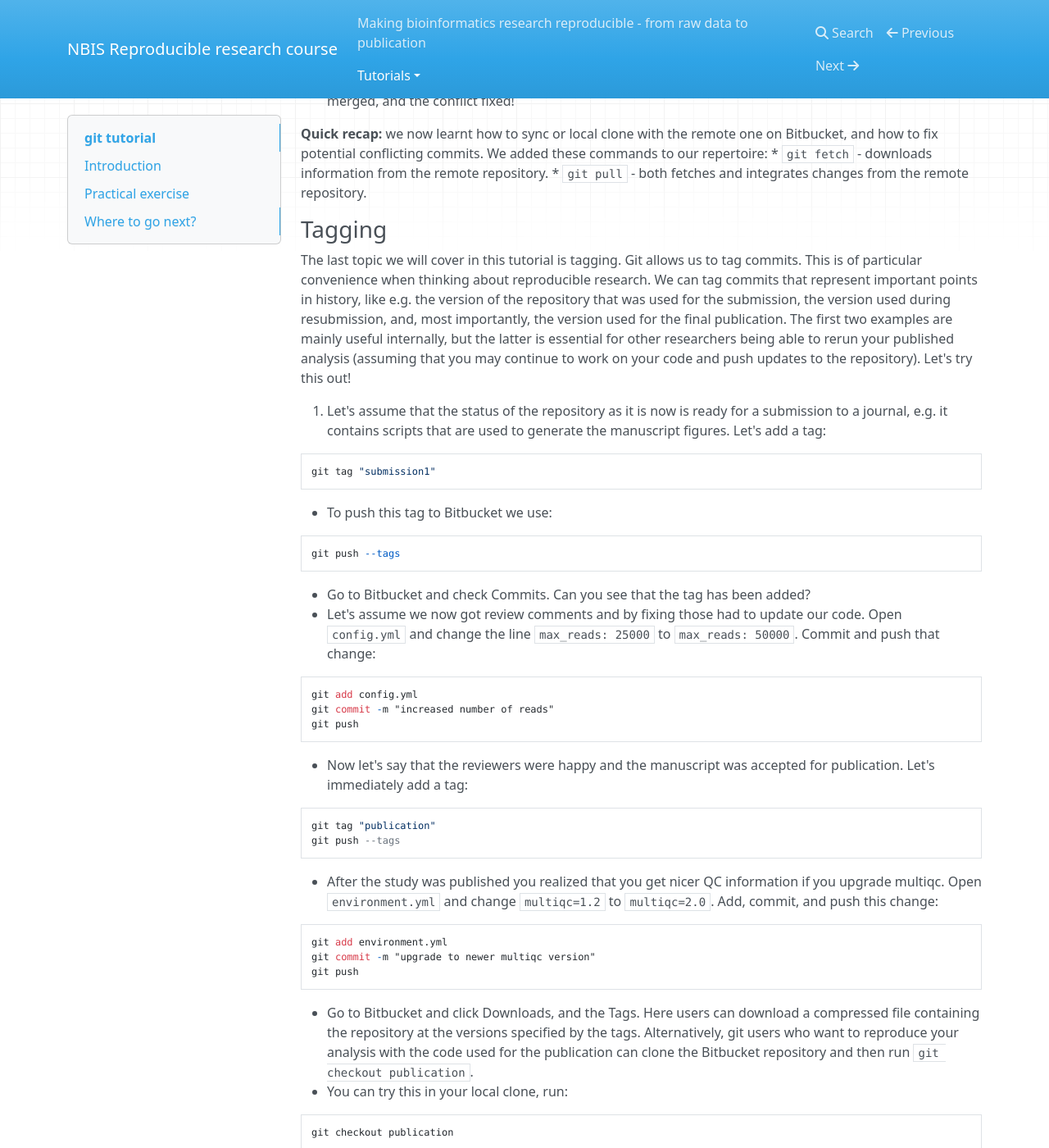
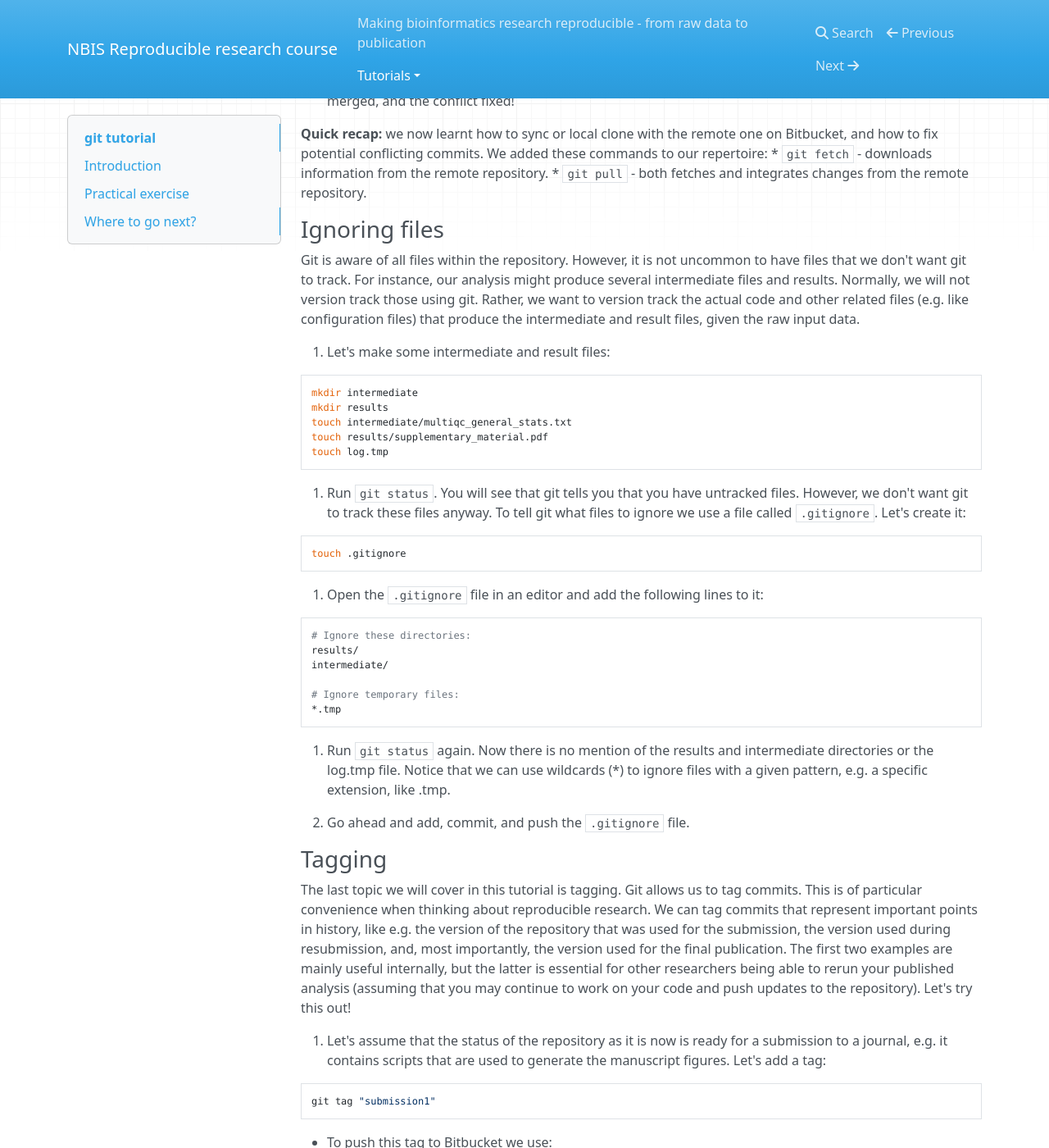
Before and after one commit to NBISweden/workshop-reproducible-research, an MkDocs documentation site: the page built from docs/git.md, in a window 1280 px wide and 1400 px high, scrolled down 7767 px. Shown: the whole window at 82% size. Built offline with MkDocs 1.6.1, drawn with Linux system fonts in a browser that asks for light colours; nearby versions of some CDN libraries; old or Windows-style settings are respelled for this version of MkDocs.

Commit message:
added .gitignore section

````diff
--- a/docs/git.md
+++ b/docs/git.md
@@ -259,6 +259,44 @@ git push
 * `git fetch` - downloads information from the remote repository.
 * `git pull` - both fetches and integrates changes from the remote repository.
 
+
+### Ignoring files
+
+Git is aware of all files within the repository. However, it is not uncommon to have files that we don't want git to track. For instance, our analysis might produce several intermediate files and results. Normally, we will not version track those using git. Rather, we want to version track the actual code and other related files (e.g. like configuration files) that produce the intermediate and result files, given the raw input data.
+
+1. Let's make some intermediate and result files:
+
+```
+mkdir intermediate
+mkdir results
+touch intermediate/multiqc_general_stats.txt
+touch results/supplementary_material.pdf
+touch log.tmp
+```
+
+2. Run `git status`. You will see that git tells you that you have untracked files. However, we don't want git to track these files anyway. To tell git what files to ignore we use a file called `.gitignore`. Let's create it:
+
+```
+touch .gitignore
+```
+
+3. Open the `.gitignore` file in an editor and add the following lines to it:
+
+```
+# Ignore these directories:
+results/
+intermediate/
+
+# Ignore temporary files:
+*.tmp
+```
+
+4. Run `git status` again. Now there is no mention of the results and intermediate directories or the log.tmp file. Notice that we can use wildcards (\*) to ignore files with a given pattern, e.g. a specific extension, like .tmp.
+
+5. Go ahead and add, commit, and push the `.gitignore` file.
+
+
+
 ### Tagging
 
 The last topic we will cover in this tutorial is tagging. Git allows us to tag commits. This is of particular convenience when thinking about reproducible research. We can tag commits that represent important points in history, like e.g. the version of the repository that was used for the submission, the version used during resubmission, and, most importantly, the version used for the final publication. The first two examples are mainly useful internally, but the latter is essential for other researchers being able to rerun your published analysis (assuming that you may continue to work on your code and push updates to the repository). Let's try this out!
````
